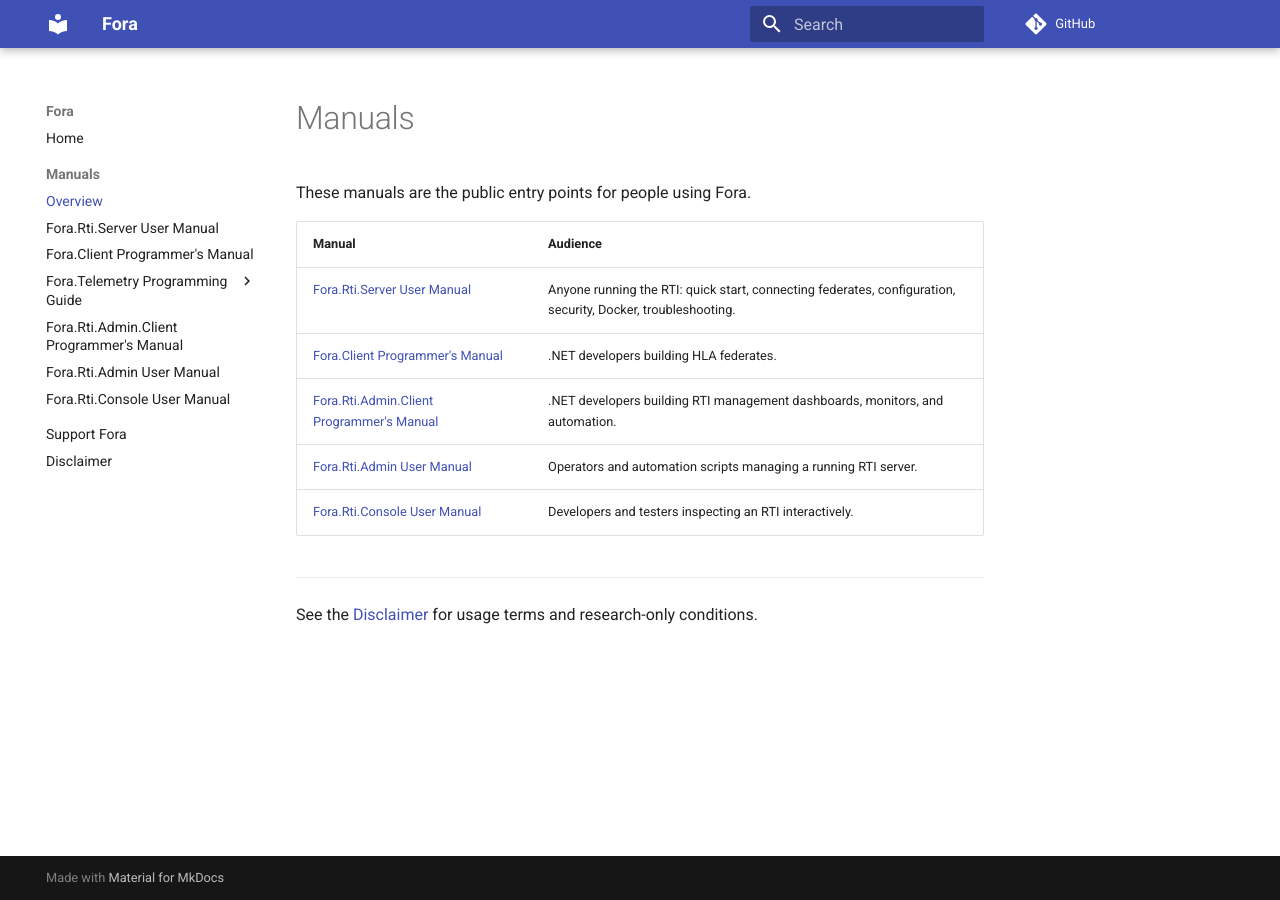
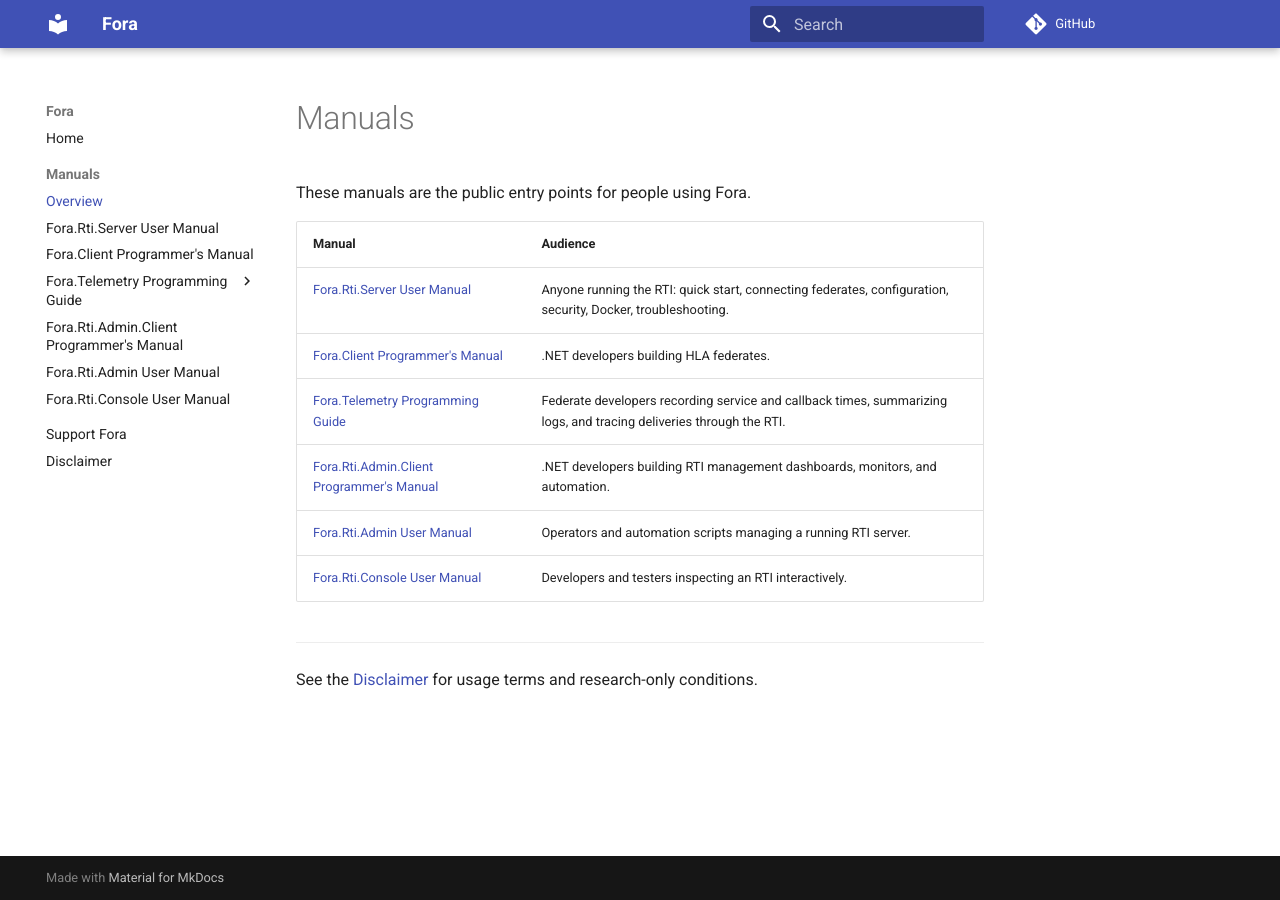
Before and after one commit to otopcu/fora-site, an MkDocs documentation site: the page built from docs/manuals/index.md, in a window 1280 px wide. Built offline with MkDocs 1.6.1 and Material for MkDocs 9.7.7, drawn with Linux system fonts in a browser that asks for light colours; comment, search, counter and statistics services are not loaded.

Commit message:
Link the telemetry guide from the manuals index

```diff
--- a/docs/manuals/index.md
+++ b/docs/manuals/index.md
@@ -9,6 +9,7 @@ These manuals are the public entry points for people using Fora.
 | :--- | :--- |
 | [Fora.Rti.Server User Manual](server-user-manual.md) | Anyone running the RTI: quick start, connecting federates, configuration, security, Docker, troubleshooting. |
 | [Fora.Client Programmer's Manual](fora-client-programmers-manual.md) | .NET developers building HLA federates. |
+| [Fora.Telemetry Programming Guide](fora-telemetry/index.md) | Federate developers recording service and callback times, summarizing logs, and tracing deliveries through the RTI. |
 | [Fora.Rti.Admin.Client Programmer's Manual](admin-client-programmers-manual.md) | .NET developers building RTI management dashboards, monitors, and automation. |
 | [Fora.Rti.Admin User Manual](admin-tool-user-manual.md) | Operators and automation scripts managing a running RTI server. |
 | [Fora.Rti.Console User Manual](console-user-manual.md) | Developers and testers inspecting an RTI interactively. |
```
